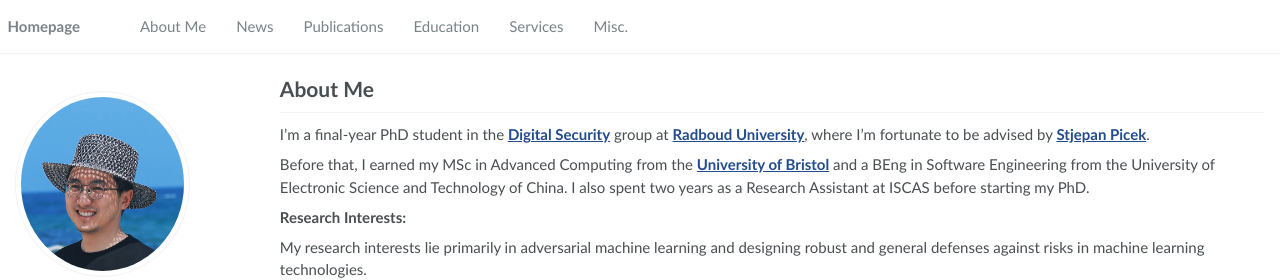
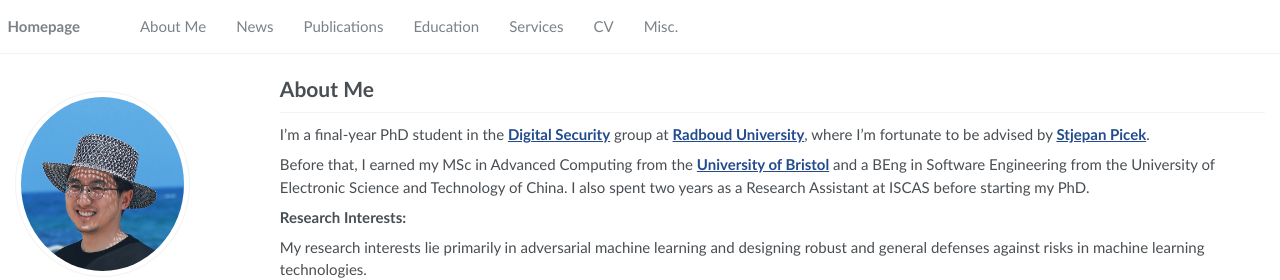
Before and after one commit to xiaoyunxxy/xiaoyunxxy.github.io, a Jekyll site: the page built from _pages/about.md, in a window 1280 px wide. Shown: the top 280 px of the page. Built offline with Jekyll 4.4.1, drawn with Linux system fonts in a browser that asks for light colours.

Commit message:
update cv

```diff
--- a/_data/navigation.yml
+++ b/_data/navigation.yml
@@ -15,5 +15,8 @@ main:
   - title: "Services"
     url: "/#services"
 
+  - title: "CV"
+    url: "./cv/xxy_CV.pdf"
+
   - title: "Misc."
     url: "/#miscellaneous"
```
Also changed, not shown: 2 other files.
